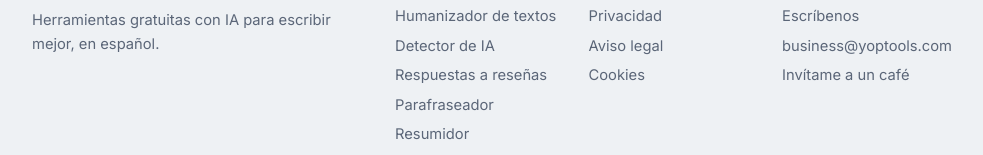
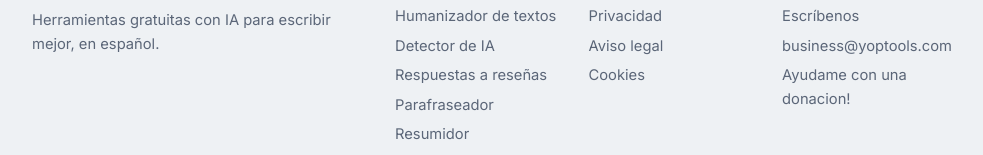
Before and after one commit to adamoumn/mi-web-herramientas, a plain HTML site: page public/index.html in a window 1280 px wide. Shown: the part 1824-1979 px from the top of the page, without its empty margins (148-1131 px from the left). Drawn offline with nearby package versions, Linux system fonts and the light colour scheme.

Commit message:
Update index.html

```diff
--- a/public/index.html
+++ b/public/index.html
@@ -36,7 +36,7 @@
 <div><a class="brand" href="/">YopTools</a><p style="margin-top:10px">Herramientas gratuitas con IA para escribir mejor, en español.</p></div>
 <div><h4>Herramientas</h4><a href="/humanizador/">Humanizador de textos</a><a href="/detector-ia/">Detector de IA</a><a href="/respuestas-resenas/">Respuestas a reseñas</a><a href="/parafraseador/">Parafraseador</a><a href="/resumidor/">Resumidor</a><a href="/guias/">Guías</a></div>
 <div><h4>Legal</h4><a href="/privacidad/">Privacidad</a><a href="/aviso-legal/">Aviso legal</a><a href="/cookies/">Cookies</a></div>
-<div><h4>Contacto</h4><a href="/contacto/">Escríbenos</a><a href="#" data-email></a><a href="#" data-donate hidden>Invítame a un café</a></div>
+<div><h4>Contacto</h4><a href="/contacto/">Escríbenos</a><a href="#" data-email></a><a href="#" data-donate hidden>Ayudame con una donacion!</a></div>
 </div>
 <div class="copy">© 2026 YopTools. Todos los derechos reservados.</div>
 </footer>
```
